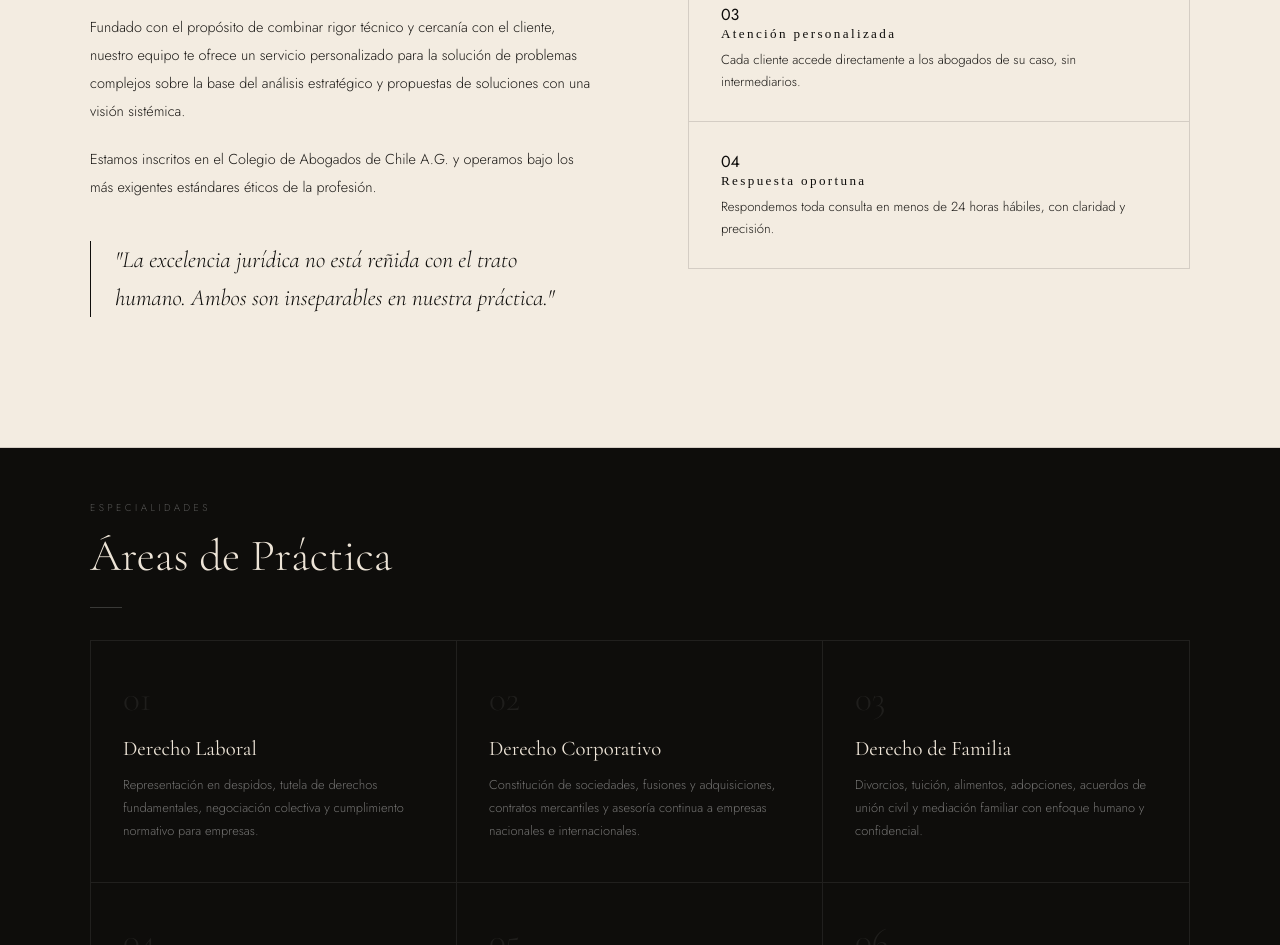
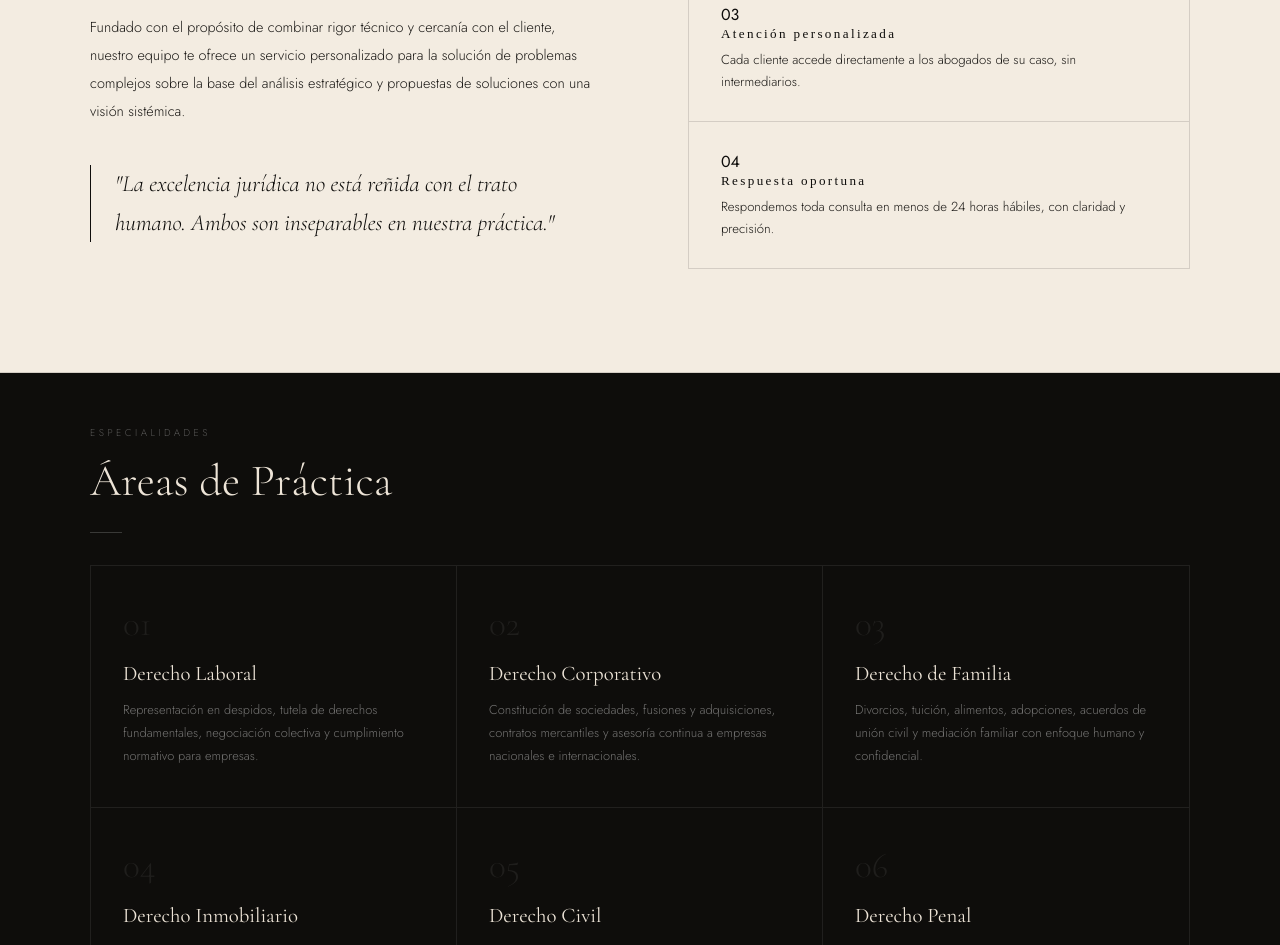
Before and after one commit to imleaplaza/landing-rillon-leaplaza, a website: page index.html in a window 1280 px wide. Shown: the part 1171-2116 px from the top of the page. Drawn offline with nearby package versions, Linux system fonts and the light colour scheme; a web font is replaced by a local one.

Commit message:
Remove Colegio de Abogados paragraph from about section
Co-Authored-By: Claude Sonnet 4.6 <noreply@anthropic.com>

```diff
--- a/index.html
+++ b/index.html
@@ -1062,7 +1062,6 @@
           <!-- EDITAR: texto real del estudio -->
           <p>Rillon &amp; Lea-Plaza es un estudio jurídico fundado por Cristián Rillon Fontaine y Pedro Lea-Plaza Edwards en Santiago de Chile en 2020, especializado en brindar asesoría legal de alto nivel a empresas, organizaciones y personas naturales.</p>
           <p>Fundado con el propósito de combinar rigor técnico y cercanía con el cliente, nuestro equipo te ofrece un servicio personalizado para la solución de problemas complejos sobre la base del análisis estratégico y propuestas de soluciones con una visión sistémica.</p>
-          <p>Estamos inscritos en el Colegio de Abogados de Chile A.G. y operamos bajo los más exigentes estándares éticos de la profesión.</p>
 
           <!-- EDITAR: cita representativa del estudio -->
           <blockquote class="about-pull">
```
